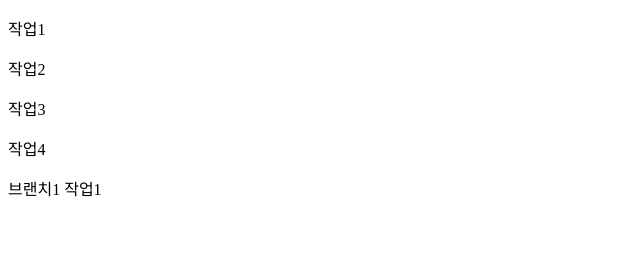
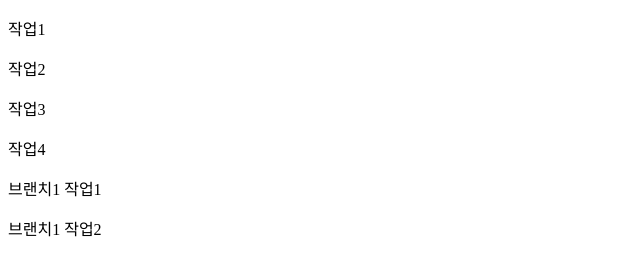
Before and after one commit to parksanghyukz/project-1, a plain HTML site: page index.html in a window 1280 px wide. Shown: the whole page, without its empty margins (0-640 px from the left). Drawn offline with Linux system fonts and the light colour scheme.

Commit message:
branch1_work2

```diff
--- a/index.html
+++ b/index.html
@@ -15,6 +15,7 @@
 
 
   <p>브랜치1 작업1</p>
+  <p>브랜치1 작업2</p>
 
 </body>
 </html>
```
